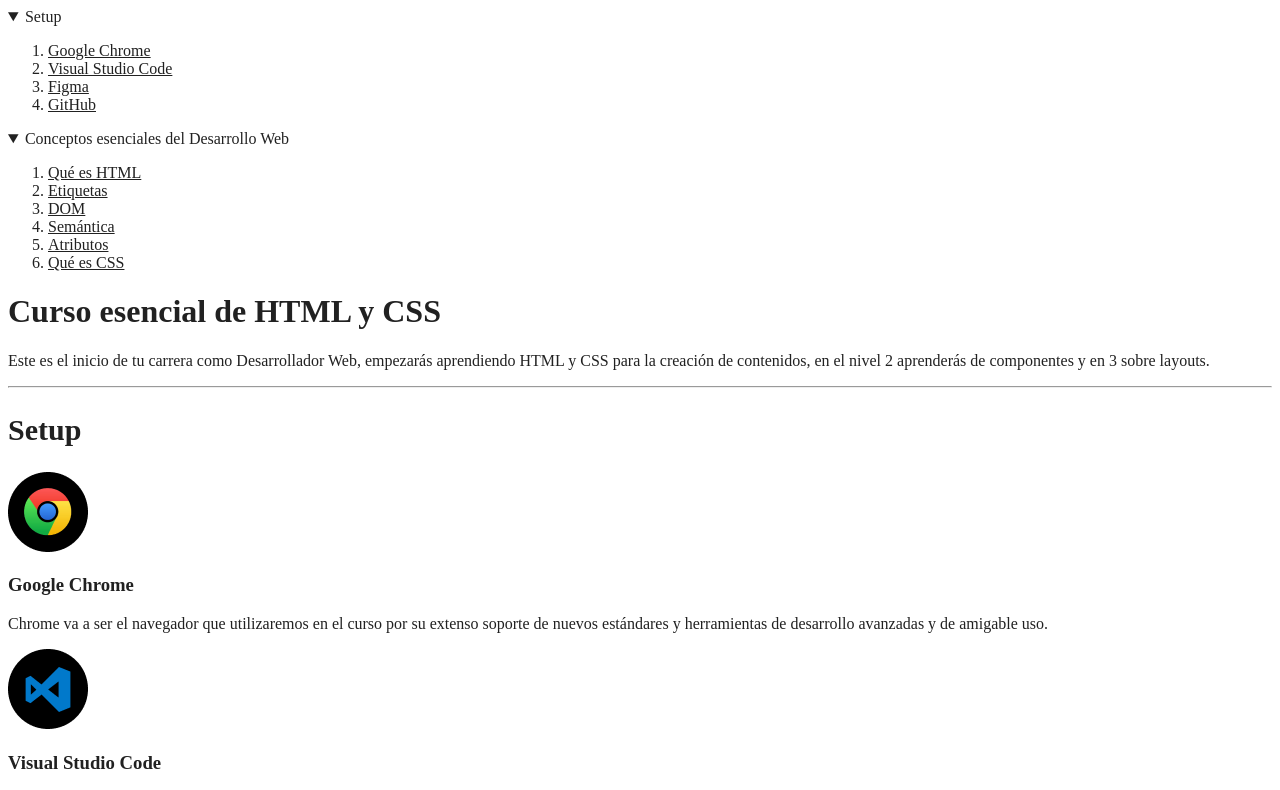
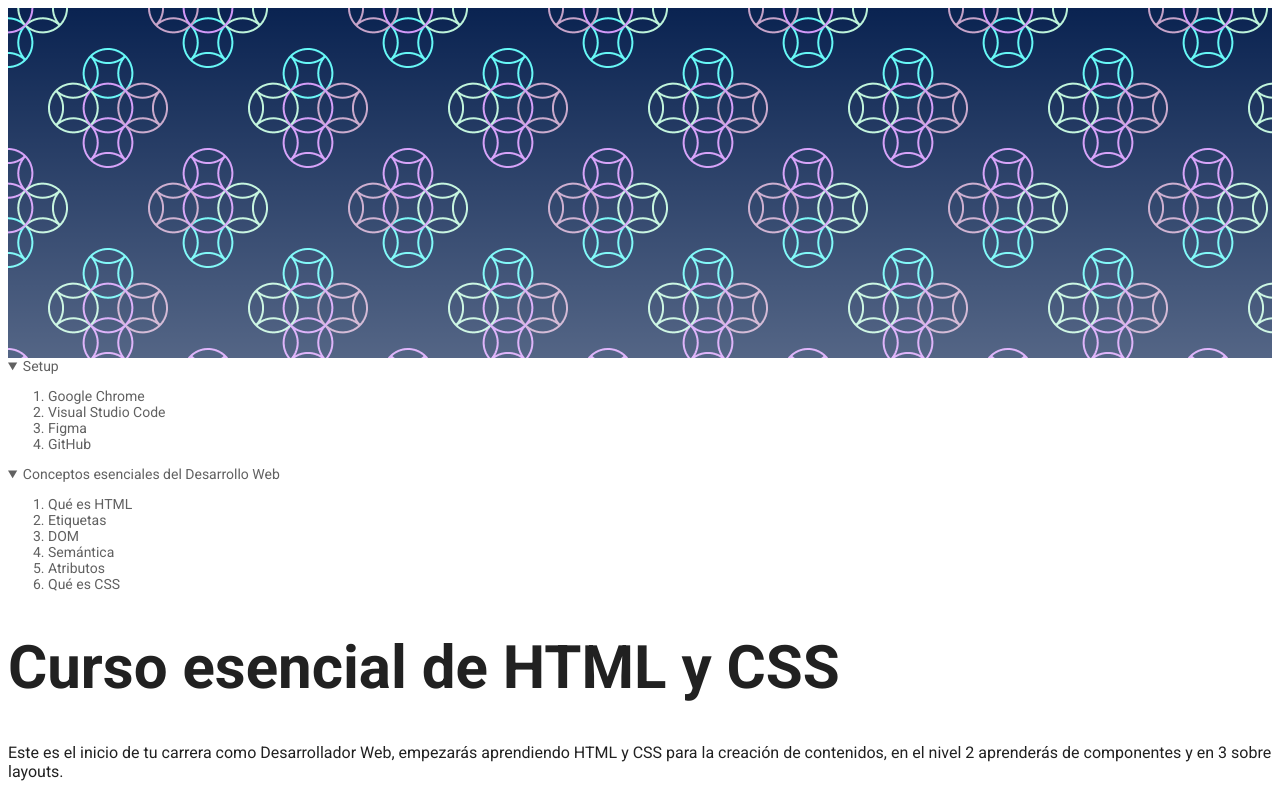
Before and after one commit to amichellrozo/Curso-esencial-html-css, a plain HTML site: page index.html in a window 1280 px wide. Shown: the top 790 px of the page. Drawn offline with Linux system fonts and the light colour scheme.

Commit message:
hasta clase 37

```diff
--- a/CSS/Styles.css
+++ b/CSS/Styles.css
@@ -1,6 +1,100 @@
- *{
-  color : #212121
- }
- a {
-  color : #212121
- }
+/*Estilo de letra charter normal*/
+@font-face {
+  font-family: Charter; /*Nomre fuente*/
+  src: url("../fonts/charter-regular.otf"); /*Ruta fuente*/
+  font-style: normal; /*estilo fuente*/
+  font-weight: 400; /*peso fuente*/
+}
+/*Estilo de letra charter italic*/
+@font-face {
+  font-family: Charter; /*Nomre fuente*/
+  src: url("../fonts/charter-italic.otf"); /*Ruta fuente*/
+  font-style: italic; /*estilo fuente*/
+  font-weight: 400; /*peso fuente*/
+}
+/*Estilo de letra charter bold*/
+@font-face {
+  font-family: Charter; /*Nomre fuente*/
+  src: url("../fonts/charter-bold.otf"); /*Ruta fuente*/
+  font-style: normal; /*estilo fuente*/
+  font-weight: bold; /*peso fuente*/
+}
+/*Estilo de letra charter bold italic*/
+@font-face {
+  font-family: Charter; /*Nomre fuente*/
+  src: url("../fonts/charter-bold-italic.otf"); /*Ruta fuente*/
+  font-style: italic; /*estilo fuente*/
+  font-weight: bold; /*peso fuente*/
+}
+:root {
+  font-size: 16px;
+  /*variables*/
+  /*gama colores grises*/
+  --gray30: #212121;
+  --gray20: #212429;
+  --gray10: #424242;
+  --gray05: #616161;
+}
+body {
+  color: var(--gray30);
+  /*font importada google fonts*/
+  font-family: "Roboto", sans-serif;
+  /* font-family: charter;*/
+}
+a {
+  color: var(--gray30);
+}
+header {
+  /*--gray10:#ac30bd; por si solo este espacio
+  necesita un color en especifico*/
+  font-size: 14px;
+  color: var(--gray05);
+}
+header a {
+  color: var(--gray05);
+  text-decoration: none;
+}
+header a:hover {
+  color: var(--gray30);
+}
+
+nav detail summary {
+  font-weight: bold;
+}
+h1 {
+  font-size: 60px;
+}
+h2 {
+  font-size: 2em;
+}
+h3 {
+  font-size: 1.5em;
+  counter-increment: titleList;
+}
+pre {
+  background: #fec62e;
+}
+.hero {
+  background-image: linear-gradient(
+      to top,
+      rgba(255, 255, 255, 0.3),
+      transparent
+    ),
+    url(../images/patron-1.png); /* fondo con degradado*/
+  /*background-repeat: no-repeat; /*para que la imagen no se repita*/
+  /*background-position: center;/*imagen centrada*/
+  /*background-position: left 50px bottom;/*left/right top/bottom*/
+  /*background-size: cover;/*se expanda sin perder proporcion  */
+  height: 350px;
+} /*Seudoelementos */
+
+h3::before {
+  content: counter(titleList) ". "; /*contador numerico*/
+}
+h3::after {
+  content: ""; /*vacio*/
+  width: 32px; /*medidas*/
+  height: 4px;
+  background: var(--gray10); /*color*/
+  display: block; /*propiedad*/
+}
--- a/index.html
+++ b/index.html
@@ -5,25 +5,26 @@
       <meta http-equiv="X-UA-Compatible" content="IE=edge">
       <meta name="viewport" content="width=device-width, initial-scale=1.0">
       <link rel="stylesheet" href="./CSS/Styles.css">
+      <link rel="preconnect" href="https://fonts.googleapis.com">
+      <link rel="preconnect" href="https://fonts.gstatic.com" crossorigin>
+      <link href="https://fonts.googleapis.com/css2?family=Roboto:ital,wght@0,400;0,700;1,400;1,700&display=swap" rel="stylesheet">
       <title>El Blog de Alison</title>
    </head>
    <body>
+     <div class="hero"></div>
       <header>
          <nav>
          <details open>
             <summary>
                Setup
             </summary>
-
             <ol>
                <li> <a href="#google_chrome">Google Chrome </a></li>
                <li> <a href="#vsc">Visual Studio Code </a></li>
                <li> <a href="#figma">Figma</a></li>
                <li><a href="#github">GitHub</a></li>
             </ol>
-
          </details>
-
          <details open>
             <summary>
                Conceptos esenciales del Desarrollo Web
@@ -37,42 +38,47 @@
                   <li><a href="#atributo">Atributos</a></li>
                   <li><a href="#qcss">Qué es CSS</a></li>
                </ol>
-
          </details>
          </nav>
       </header>
+      <main>
         <h1>Curso esencial de HTML y CSS</h1>
         <p>Este es el inicio de tu carrera como Desarrollador Web, empezarás aprendiendo HTML y CSS para la creación de contenidos,
-    en el nivel 2 aprenderás de componentes y en 3 sobre layouts.</p>
-  <hr>
+           en el nivel 2 aprenderás de componentes y en 3 sobre layouts.
+        </p>
+        <section class="section-contend">
+
           <h2 style="font-size:30px"> Setup</h2>
-
           <img src="./Images/google_chrome.png" alt="Logo de Google Chrome" title = "Logo de Google Chrome">
           <h3 id="google_chrome">Google Chrome</h3>
           <p>Chrome va a ser el navegador que utilizaremos en el curso por su extenso soporte de nuevos estándares y herramientas de
-    desarrollo avanzadas y de amigable uso.</p>
-
+             desarrollo avanzadas y de amigable uso.
+          </p>
           <img src="./Images/visual_studio_code.png" alt="Logo de Visual Studio Code" title = "Logo de Visual Studio Code">
           <h3 id="vsc">Visual Studio Code</h3>
           <p>Visual Studio Code es el editor de texto más popular y potente del mercado actualmente, su fácil uso y la capacidad de
              extenderlo por medio de plugins lo hace el complemento perfecto para cualquier programador sin importar el lenguaje en
-    el que se desemvuelva.</p>
-
+             el que se desemvuelva.
+          </p>
           <img src="./Images/figma.png" alt="Logo de Figma" title = "Logo de Figma" >
           <h3 id="figma">Figma</h3>
           <p>Figma es una la herramienta más popular en la actualidad para entregar diseños a los desarrolladores para su
-    implementación por su fácil uso porque puede ser usado directamente desde el navegador.</p>
-
+             implementación por su fácil uso porque puede ser usado directamente desde el navegador.
+          </p>
           <img src="./Images/github.png" alt="Logo de GitHub" title = "Logo de GitHub">
           <h3 id="github">GitHub</h3>
           <p>Así como en Facebook te encuentran tus amigos, en Github te encuentran otras programadoras y programadores de todo el
              mundo, en vez de subir fotos de tus viajes aquí subes tu código y puedes elegir hacerlo “open source” o guardarlo de
-  manera privada, Github será esencial para almacenar tu futuro portafolio.</p>
+             manera privada, Github será esencial para almacenar tu futuro portafolio.
+          </p>
+        </section>
         <hr>
+        <section class="section_content">
           <h2>Conceptos esenciales del Desarrollo Web </h2>
           <h3 id="qhtml">Qué es HTML</h3>
           <p>Hyper Text Markup Language o Lenguaje de marcas Hipertexto. Es el componente más básico de la web. Define el significado
-  y la estructura del contenido.</p>
+             y la estructura del contenido.
+          </p>
           <pre>
         &lt;!DOCTYPE html&gt;
         &lt;html lang=&quot;en&quot;&gt;
@@ -84,40 +90,47 @@
         &lt;body&gt;
 
         &lt;/body&gt;
-&lt;/html&gt;</pre>
-
+        &lt;/html&gt;
+    </pre>
           <h3 id="etiqueta">Etiquetas</h3>
           <p>Las etiquetas HTML van a ayudarnos a brindar una estructura y semántica al contenido de nuestro website y cada una tiene
-  características y usos diferentes aunque visualmente den un resultado similar.</p>
+             características y usos diferentes aunque visualmente den un resultado similar.
+          </p>
           <p>Muchas etiquetas son fácil de diferencias como los headings o las imágenes y otras diferentes como header, footer,
              section o div, aquí es donde la semántica será la respuesta y si sabemos un poco de inglés también podremos darnos una
              pequeña idea de su uso pero en este curso vamos a usar las más importantes y que serán parte de tu día a día como
-  Software Developer.</p>
-
+             Software Developer.
+          </p>
           <h3 id="dom">DOM</h3>
           <p>El Document Object Model es una estructura de árbol que representará todos nuestros proyectos web como si un árbol
              genealógico fuera: padres, hijos, hermanos con niveles infinitos. cuando entendemos esta anidación podemos identificar
-  dependencias, herencias en css y que tan complejo es nuestro proyecto.</p>
+             dependencias, herencias en css y que tan complejo es nuestro proyecto.
+          </p>
           <img src="./Images/dom.png" alt="Estructura de arbol que representa al Document Object Model " title="Estructura de Arbol Dom">
           <h3 id="seman">Semántica</h3>
           <p>La semántica le brinda sentido a cada elemento existen en un sitio web, algunos elementos será meramente decorativos y
              no deben significar nada pero otros serán títulos y deberán estar en diferente jerarquías o alguna secciones serán más
              relevantes que otras, esto ayudará a los motores de búsqueda como Google o Duck Duck Go a diferenciar tu contenido,
              categorizar y será la herramientas más valiosa para estar en los primeros resultados de búsqueda SEO. También ayudará a
-    la accesibilidad de tu sitio web, para que personas con habilidades diferentes puedan entender cada contenido.</p>
+             la accesibilidad de tu sitio web, para que personas con habilidades diferentes puedan entender cada contenido.
+          </p>
           <h3 id="atributo">Atributos</h3>
           <p>Los atributos le dan características extra a las etiquetas para complementar información y son pre programadas por el
              navegador, algunos atributos funcionan en todas las etiquetas de la misma forma como ‘class’ pero otros atributos
-      funcionan en solo alguna etiquetas como src</p>
+             funcionan en solo alguna etiquetas como src
+          </p>
           <h3 id="qcss">CSS</h3>
           <p>Hojas de Estilo en Cascada (del inglés Cascading Style Sheets) o CSS es el lenguaje de estilos utilizado para describir
-     la presentación de documentos HTML</p>
+             la presentación de documentos HTML
+          </p>
           <img src="./Images/css.png" alt="Logo e información de CSS " title="Imagen alusiva a css">
-
+         </section>
+         <section class="section_contend">
            <h3>Modelo de caja</h3>
            <h4>El modelo de caja está compuesto por:</h4>
            <p>Chrome va a ser el navegador que utilizaremos en el curso por su extenso soporte de nuevos estándares y herramientas de
-  desarrollo avanzadas y de amigable uso.</p>
+              desarrollo avanzadas y de amigable uso.
+           </p>
            <ol>
               <li>Tamaño del del contenido / ancho y alto</li>
               <li>Padding / Relleno</li>
@@ -139,7 +152,10 @@
               <li> padding-block | padding-inline | padding-block-start | padding-block-end | padding-inline-start | padding-inline-end</li>
            </ul>
            <a href="https://amichellrozo.github.io/Curso-esencial-html-css/" target="_blnk">♥ Web site Alison Rozo GitHub </a>
+          </section>
           <p>Si tienes alguna pregunta escríbeme a
-  <a href="mailto:alisonrozo25@gmail.com">alisonrozo25@gmail.com</a></p>
+             <a href="mailto:alisonrozo25@gmail.com">alisonrozo25@gmail.com</a>
+          </p>
+      </main>
    </body>
 </html>
```
Also changed, not shown: Images/patron-1.png (added), fonts/charter-bold-italic.otf (added), fonts/charter-bold.otf (added), fonts/charter-italic.otf (added), fonts/charter-regular.otf (added). Lines whose indentation alone changed are shown as unchanged.
